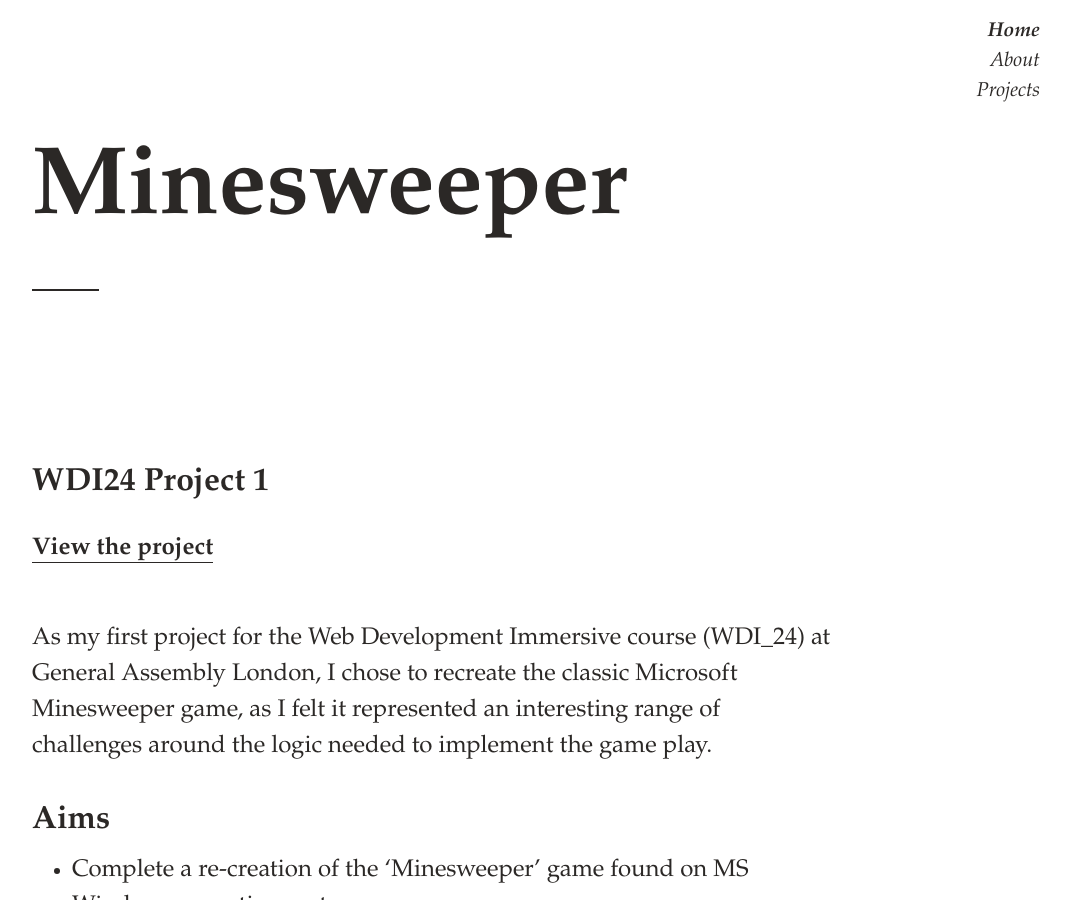
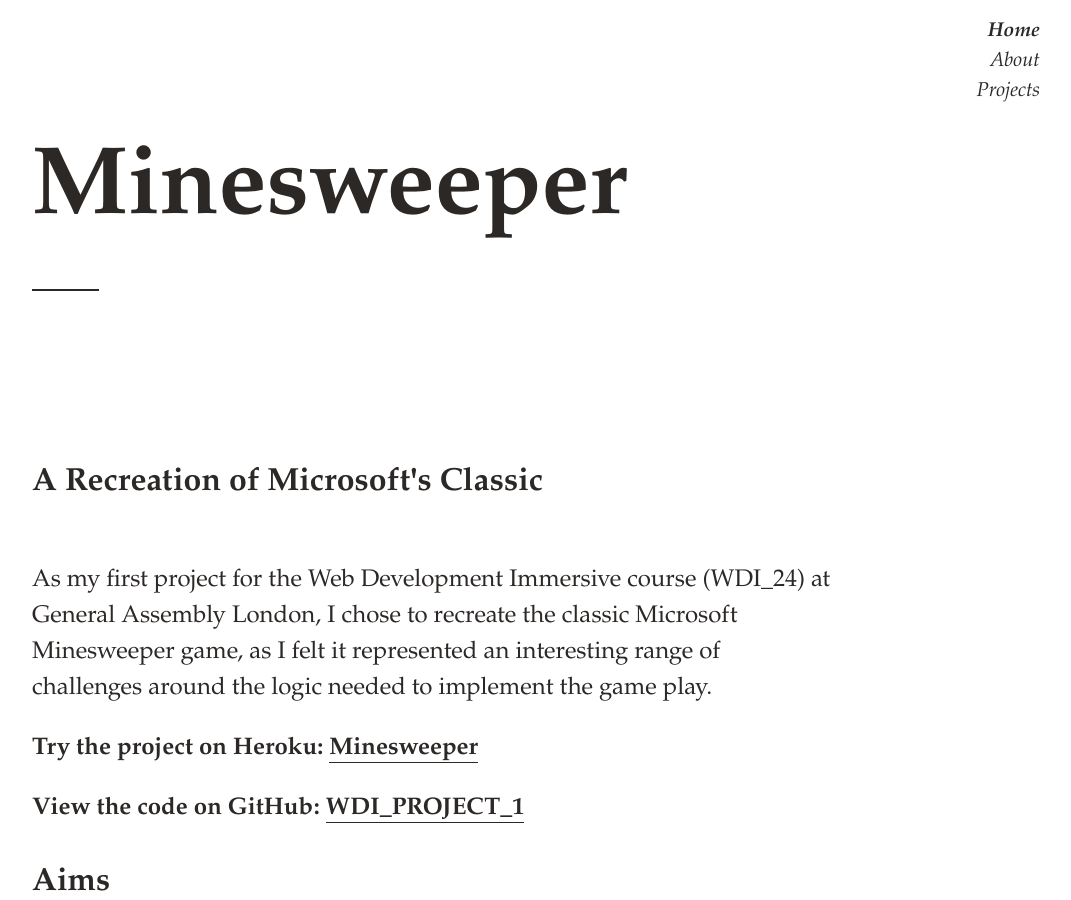
Before and after one commit to christopherallanperry/christopherallanperry.github.io, a Jekyll site: the page built from _projects/project_01.md, in a window 1280 px wide and 900 px high. Shown: the whole window, without its empty margins (208-1279 px from the left). Built offline with Jekyll 4.4.1, drawn with Linux system fonts in a browser that asks for light colours; comment, search, counter and statistics services are not loaded.

Commit message:
Revised content for project 01, and overall layout for content of all projects

```diff
--- a/_layouts/project.html
+++ b/_layouts/project.html
@@ -3,6 +3,5 @@ layout: page
 ---
 
 <h2>{{ page.subtitle }}</h2>
-<h3><a href="{{ page.heroku }}">View the project</a></h3>
 <img src="{{ page.image }}">
 <p>{{ content }}</p>
--- a/_projects/project_01.md
+++ b/_projects/project_01.md
@@ -1,12 +1,17 @@
 ---
 layout: project
 title: Minesweeper
-subtitle: WDI24 Project 1 #starterforten
+subtitle: A Recreation of Microsoft's Classic
 <!-- image: ../project_01_winning_game.png -->
 heroku: https://frozen-eyrie-56010.herokuapp.com/
+github: https://github.com/christopherallanperry/WDI_PROJECT_1
+repo_name: WDI_PROJECT_1
 ---
 
 As my first project for the Web Development Immersive course (WDI_24) at General Assembly London, I chose to recreate the classic Microsoft Minesweeper game, as I felt it represented an interesting range of challenges around the logic needed to implement the game play.
+
+<h3>Try the project on Heroku: <a href="{{ page.heroku }}">{{ page.title }}</a></h3>
+<h3>View the code on GitHub: <a href="{{ page.github }}">{{ page.repo_name }}</a></h3>
 
 ## Aims
 - Complete a re-creation of the ‘Minesweeper’ game found on MS Windows operating systems
```
